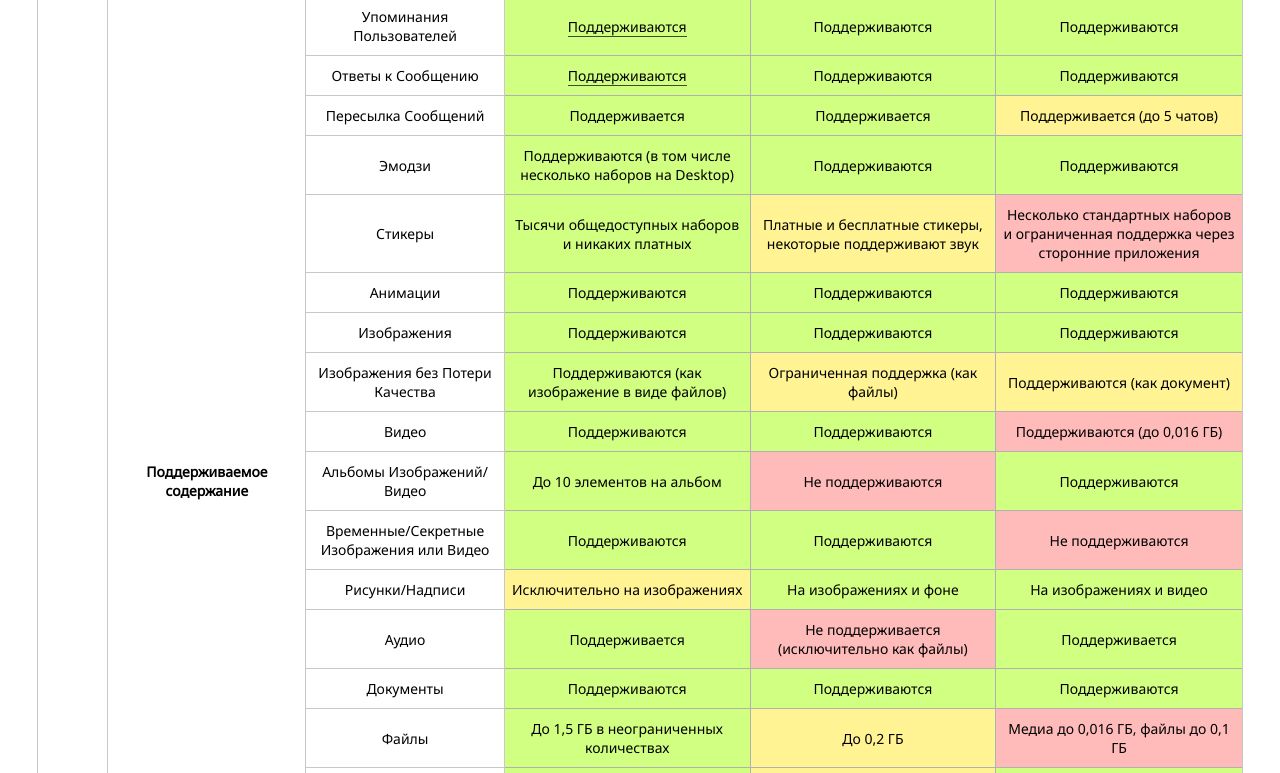
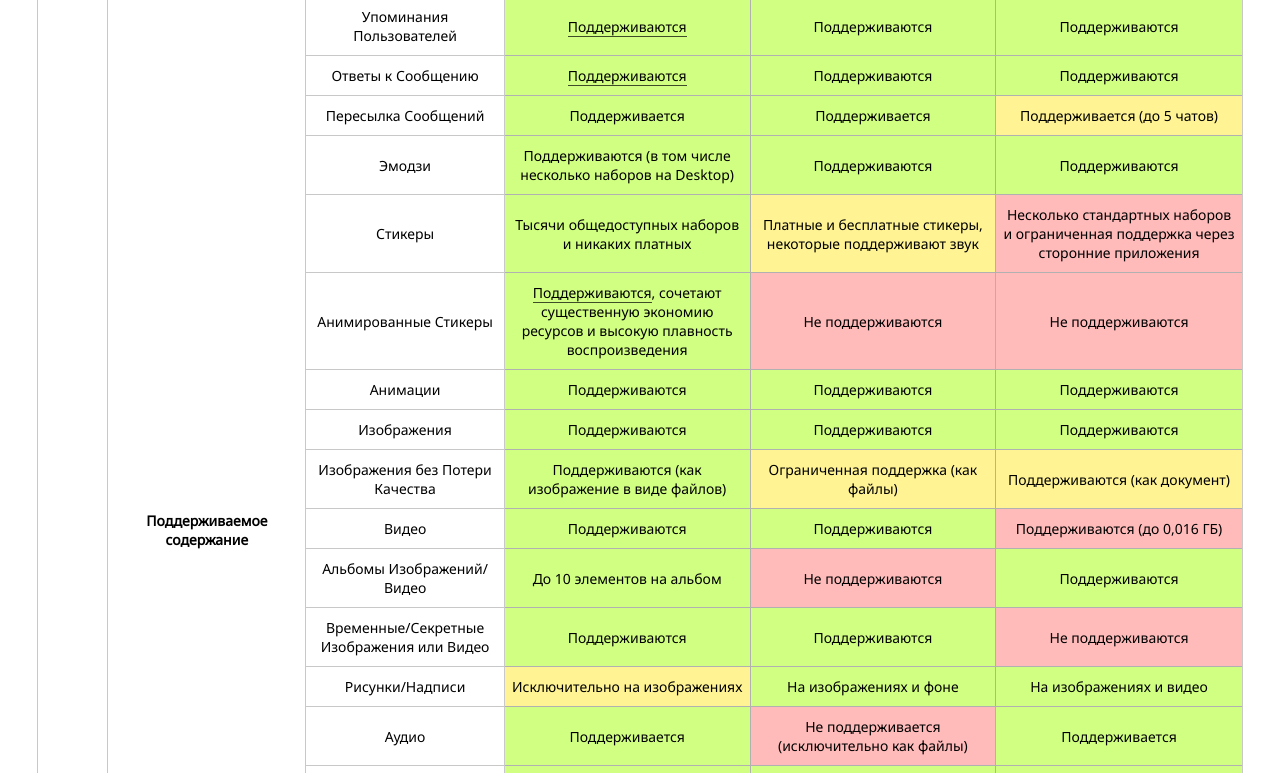
Before and after one commit to hookzof/hookzof.github.io, a plain HTML site: page messenger-comparison/index.html in a window 1280 px wide. Shown: the part 3272-4045 px from the top of the page. Drawn offline with Linux system fonts and the light colour scheme.

Commit message:
Update index.html

```diff
--- a/messenger-comparison/index.html
+++ b/messenger-comparison/index.html
@@ -383,10 +383,10 @@
 						<td class="mediocrity">WhatsApp for Business (несмотря на маркетинговые возможности создаёт лишнюю фрагментацию)</td>
 					</tr>
 					<tr>
-						<td rowspan=70>
+						<td rowspan=71>
 							<h3 class="group-text">Сообщение</h3>
 						</td>
-						<td rowspan=29><b>Поддерживаемое содержание</b></td>
+						<td rowspan=30><b>Поддерживаемое содержание</b></td>
 						<td>Текст</td>
 						<td class="advantage">С поддержкой форматирования (жирный, моноширинный, курсивный шрифт)</td>
 						<td class="disadvantage">Без поддержки форматирования</td>
@@ -452,6 +452,13 @@
 						<td class="mediocrity">Платные и бесплатные стикеры, некоторые поддерживают звук</td>
 						<td class="disadvantage">Несколько стандартных наборов и ограниченная поддержка через сторонние приложения
 						</td>
+					</tr>
+					<tr>
+						<td>Анимированные Стикеры</td>
+						<td class="advantage"><a href="https://telegram.org/blog/animated-stickers">Поддерживаются</a>, сочетают существенную экономию ресурсов и высокую плавность воспроизведения
+						</td>
+						<td class="disadvantage">Не поддерживаются</td>
+						<td class="disadvantage">Не поддерживаются</td>
 					</tr>
 					<tr>
 						<td align="center">Анимации</td>
@@ -1966,7 +1973,7 @@
 					</tr>
 					<tr>
 						<td>Возможности Платформы</td>
-						<td class="advantage">Создание, управление и обмен наборами стикеров, а также просмотр их статистики</td>
+						<td class="advantage">Создание, управление и обмен наборами стикеров, а также просмотр их статистики (в частности анимированных)</td>
 						<td class="disadvantage">Покупка и загрузка наборов</td>
 					</tr>
 					<tr>
```
